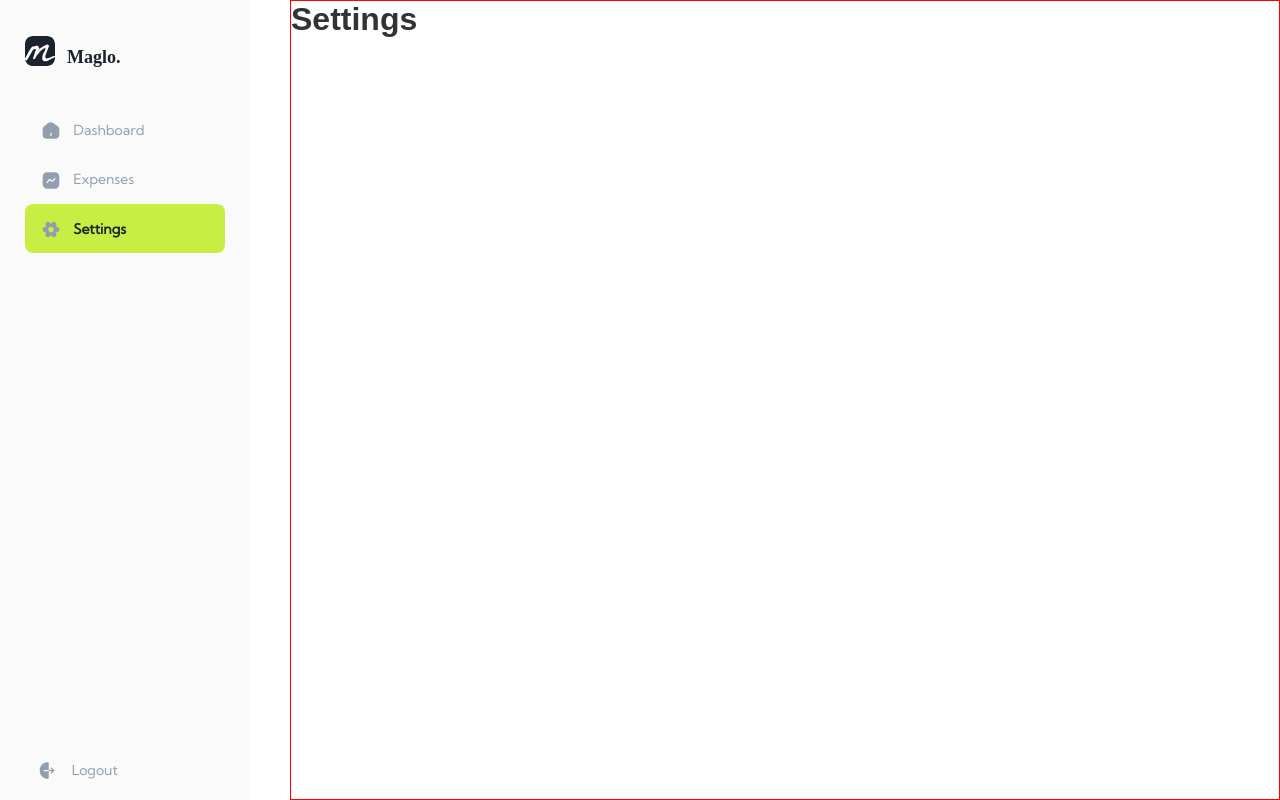
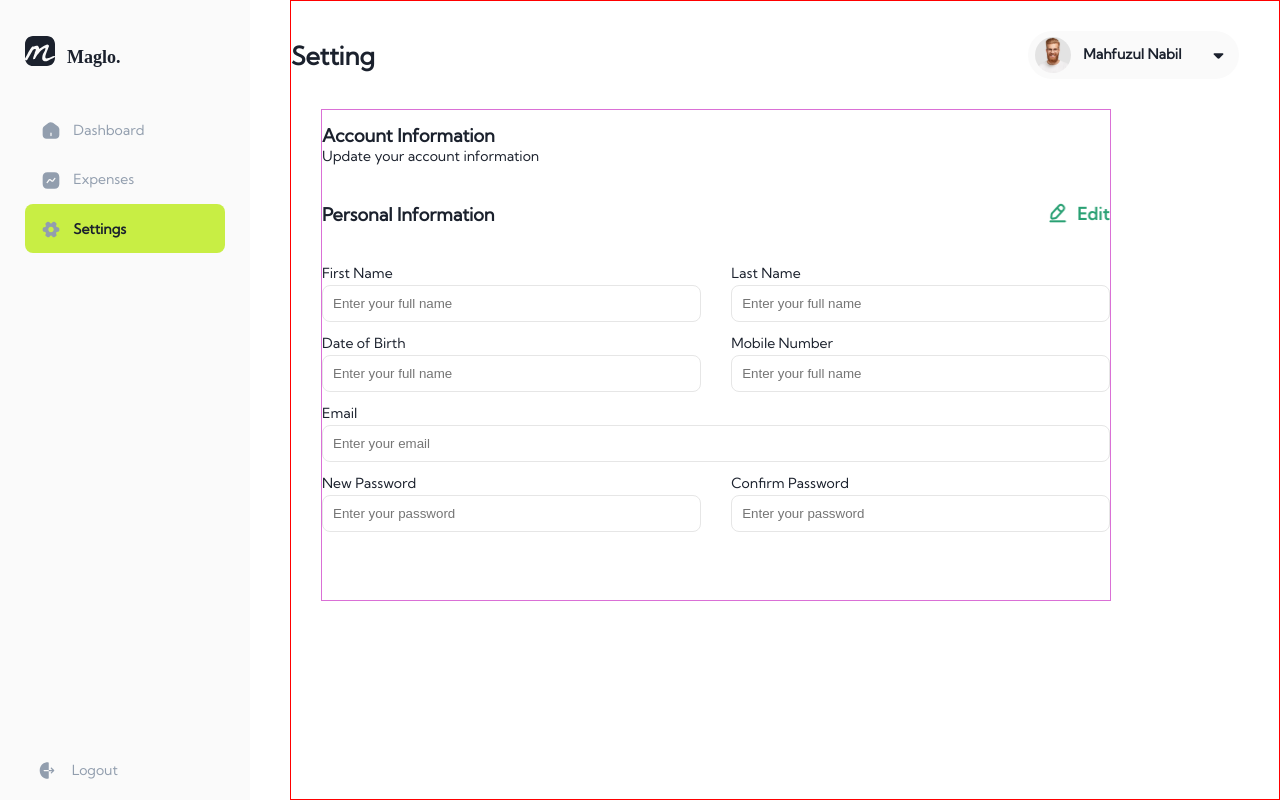
Before and after one commit to l-world/React-Expense-Tracker, a React (Create React App) app in the folder expense-tracker/: page /setting in a window 1280 px wide. Built offline with nearby package versions, Linux system fonts and the light colour scheme; no server answers; sample sign-in values are in the browser's storage.

Commit message:
add setting page

```diff
--- a/expense-tracker/src/components/AuthContext.js
+++ b/expense-tracker/src/components/AuthContext.js
@@ -6,6 +6,7 @@ import {
     signInWithEmailAndPassword,
     signOut,
     signInWithPopup,
+    sendPasswordResetEmail
   } from 'firebase/auth';
 
 const AuthContext = React.createContext()
@@ -38,6 +39,14 @@ export function AuthContextProvider({ children }) {
         signInWithPopup(auth, provider)
     }
 
+    function forgetPassWord(email){
+        sendPasswordResetEmail(auth,email,{url:'http://localhost:3000/login'})
+        .then(()=>{
+          console.log(email)
+          alert("we successfully sent you an email with password reset link!")
+        })
+        .catch((err)=>console.log(err))
+    }
     React.useEffect(() => {
         onAuthStateChanged(auth, (user) => {
             console.log(user)
@@ -50,7 +59,7 @@ export function AuthContextProvider({ children }) {
     //         getUserName = auth.currentUser.displayName;
 
     return (
-        <AuthContext.Provider value={{ currentUser, signup, login, logout ,loginGoogle}}>
+        <AuthContext.Provider value={{ currentUser, signup, login, logout ,loginGoogle,forgetPassWord}}>
             {!loading && children}
         </AuthContext.Provider>
     );
--- a/expense-tracker/src/components/Navbar/Navbar.js
+++ b/expense-tracker/src/components/Navbar/Navbar.js
@@ -6,16 +6,16 @@ import dashboardIcon from './Icon/dashboard.svg'
 import expenseIcon from './Icon/expense.svg'
 import settingIcon from './Icon/setting.svg'
 import footerIcon from './Icon/footer.svg'
-// import { useAuth } from '../../components/AuthContext'
+import { useAuth } from '../../components/AuthContext'
 
 
 export default function Navbar() {
-    /* const { currentUser, logout } = useAuth()
+    const { currentUser,logout } = useAuth()
     function handleClick(){
         logout()
         .then((cred)=>{console.log("log out :"+cred.user)})
         .catch((error)=>{console.log(error)})
-    } */
+    }
 
     return (
         <div className='navbar'>
@@ -39,10 +39,11 @@ export default function Navbar() {
                     </NavLink>
                 </nav>
             </div>
-            <div className="navbar__logout">
+            {currentUser&&
+            <div className="navbar__logout" >
                 <img src={footerIcon} alt="footer-iocn" className='navbar__logout__icon' />
-                <span className="navbar__logout__text">Logout</span>
-            </div>
+                <span className="navbar__logout__text" onClick={handleClick} >Logout</span>
+            </div>}
         </div>
     )
 }
--- a/expense-tracker/src/pages/Setting/Setting.js
+++ b/expense-tracker/src/pages/Setting/Setting.js
@@ -1,10 +1,86 @@
 import React from 'react'
+import '../Dashboard/dashboard.css'
+import './setting.css'
+import Avatar from '../Dashboard/Icon/avatar.svg'
+function Setting() {
 
-function Setting() {
+  const [editState,setEditState] = React.useState(false)
+
+  function handleEdit(){
+    setEditState(true)
+  }
+  function handleSubmit(e){
+    e.preventDefault();
+    setEditState(false)
+
+  }
+
   return (
-    <div>
-        <h1>Settings</h1>
-    </div>
+    <main className='dashboard'>
+      <header className="dashboard__topbar">
+        <h3 className="dashboard__topbar__title">Setting</h3>
+        <div className="dashboard__topbar__users">
+          <img src={Avatar} alt="user-avatar" className="dashboard__topbar__users_avatar" />
+          <span className="dashboard__topbar__users_name">Mahfuzul Nabil</span>
+          <svg width="11" height="6" viewBox="0 0 11 6" fill="none" className="dashboard__topbar__users_arrow">
+            <path d="M9.69281 0.293945H5.27989H1.30612C0.626122 0.293945 0.286122 1.11561 0.767789 1.59729L4.43698 5.26645C5.02489 5.85437 5.98114 5.85437 6.56906 5.26645L7.96448 3.87104L10.2382 1.59729C10.7128 1.11561 10.3728 0.293945 9.69281 0.293945Z" fill="#1B212D" />
+          </svg>
+        </div>
+      </header>
+      <section className="dashboard__main">
+        <form className="setting__main__content">
+          <div className='setting__main__content_1'>
+            <h4 className='setting__main_title_text'>Account Information</h4>
+            <span>Update your account information</span>
+
+          </div>
+          <div className='setting__main__content_2'>
+            <h4 className='setting__main_title_text'>Personal Information</h4>
+          </div>
+          <div className='setting__main__content_3'>
+            {!editState&&<img src="./images/Edit.png" onClick={handleEdit} alt="edit" className="setting_edit_img" />}
+          </div>
+          <div className='setting__main__content_4'>
+            <span> First Name</span>
+            <input className='form-text' name="displayName-first" placeholder='Enter your full name' />
+            {/* onChange={handleChange} onBlur={isValidName} */}
+          </div>
+          <div className='setting__main__content_4'>
+            <span> Last Name</span>
+            <input className='form-text' name="displayName-last" placeholder='Enter your full name' />
+            {/* onChange={handleChange} onBlur={isValidName} */}
+          </div>
+          <div className='setting__main__content_4'>
+            <span> Date of Birth</span>
+            <input className='form-text' name="DateOfBirth" placeholder='Enter your full name' />
+            {/* onChange={handleChange} onBlur={isValidName} */}
+          </div>
+          <div className='setting__main__content_4'>
+            <span> Mobile Number</span>
+            <input className='form-text' name="Mobile" placeholder='Enter your full name' />
+            {/* onChange={handleChange} onBlur={isValidName} */}
+          </div>
+          <div className='setting__main__content_5'>
+            <span> Email</span>
+            <input className='form-text' type="email" name="email" placeholder='Enter your email' />
+            {/* onChange={handleChange} onBlur={isValidEmail}  */}
+          </div>
+          <div className='setting__main__content_4'>
+            <span>New Password</span>
+            <input className='form-text' type="password" name="NewPW" placeholder='Enter your password' />
+            {/* onChange={handleChange} onBlur={isValidPassword} */}
+          </div>
+          <div className='setting__main__content_4'>
+            <span>Confirm Password</span>
+            <input className='form-text' type="password" name="ConfirmPW" placeholder='Enter your password' />
+            {/* onChange={handleChange} onBlur={isValidPassword} */}
+          </div>
+          <div className='setting__main__content_4'>
+            {editState&&<button className='setting__main__content_submit'>Update</button>}
+          </div>
+        </form>
+      </section>
+    </main>
   )
 }
 
--- a/expense-tracker/src/pages/Setting/setting.css
+++ b/expense-tracker/src/pages/Setting/setting.css
@@ -0,0 +1,73 @@
+
+/* content */
+.setting__main__content{
+    border: 1px solid orchid;
+    margin-left: 30px;
+    width: 80%;
+    display: grid;
+    grid-template-columns: 1fr 1fr;
+    column-gap: 30px;
+    grid-auto-rows: 70px;
+    padding: 20px,60px,35px,20px;
+}
+.setting__main__content_1{
+    grid-column-start: 1;
+    grid-column-end: 3;
+    align-self: center;
+
+}
+.setting__main__content_2{
+    grid-column-start: 1;
+    grid-column-end: 2;
+    align-self: center;
+}
+.setting_edit_img{
+    width: 190px;
+    cursor: pointer;
+}
+.setting__main__content_3{
+    grid-column-start: 2;
+    grid-column-end: 3;
+    justify-self: end;
+    align-self: center;
+}
+.setting__main__content_4{
+    display: flex;
+    flex-direction: column;
+}
+.setting__main__content_5{
+    grid-column-start: 1;
+    grid-column-end: 3;
+    display: flex;
+    flex-direction: column;
+}
+.setting__main_title_text{
+    font-family: 'Kumbh Sans';
+    font-weight: 600;
+    font-size: 18px;
+    line-height: 22px;
+    color: #1B212D;
+    margin-right: auto;
+}
+.form-text {
+    padding: 10px;
+    margin-bottom: 1px;
+    border: solid 1px RGB(230, 230, 230);
+    border-radius: 8px;
+}
+
+.setting__main__content_submit{
+    width: 50%;
+    height: 48px;
+    border: none;
+    background: #29A073;
+    border-radius: 10px;
+    font-family: 'Kumbh Sans';
+    font-style: normal;
+    font-weight: 600;
+    font-size: 16px;
+    line-height: 20px;
+    color: white;
+    cursor: pointer;
+    margin-top: 25px;
+}
--- a/expense-tracker/src/pages/login/ForgetPW.js
+++ b/expense-tracker/src/pages/login/ForgetPW.js
@@ -1,28 +1,29 @@
 import React from 'react';
-import { auth} from '../../firebase-config';
-import { sendPasswordResetEmail } from 'firebase/auth';
+import { useAuth } from '../../components/AuthContext'
+
 
 
 
 function ForgetPW() {
 
-  const [email, setData] = React.useState(null)
+  const { forgetPassWord } = useAuth()
+
+  const [email, setEmail] = React.useState(null)
 
   const [errData, setErrData] = React.useState( null)
 
   function handleChange(e) {
-    const value  = e.target.value
-    setData(value)
+    setEmail(e.target.value)
   }
 
   function handleSubmit(e) {
     e.preventDefault();
     isValidEmail();
     if (errData) return;
-    sendPasswordResetEmail(auth,email)//???????????
-    .then(()=>alert("we successfully sent you an email with password reset link!"))
-    .catch((err)=>console.log(err))
+    forgetPassWord(email)
   }
+
+
   //validator
   const emailValidator = /^\S+@\S+\.\S+$/;
   function isValidEmail() {
```
Also changed, not shown: expense-tracker/public/images/Edit.png (added).
